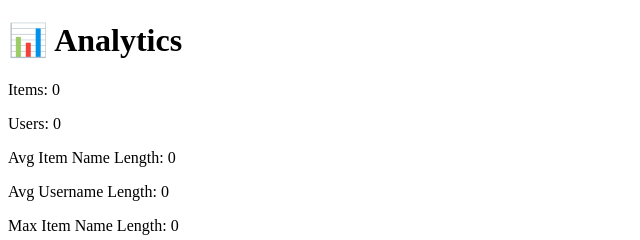
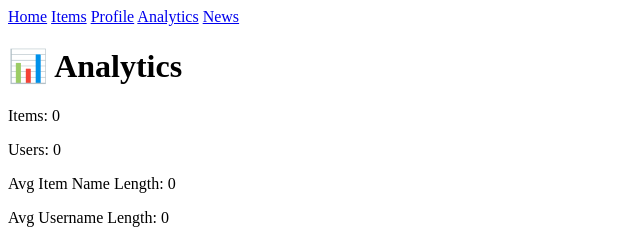
Before and after one commit to siri16924/lab12_, a plain HTML site: page Buggy_Repo/frontend/analytics.html in a window 1280 px wide. Shown: the top 240 px of the page, without its empty margins (0-640 px from the left). Drawn offline with Linux system fonts and the light colour scheme.

Commit message:
analytic_nv

```diff
--- a/Buggy_Repo/frontend/analytics.html
+++ b/Buggy_Repo/frontend/analytics.html
@@ -8,6 +8,14 @@
 <body>
   <div class="container">
     <!-- Did I GPT this code???-->
+    <nav>
+      <!-- Excited for the new Mission Impossible movie ? -->
+      <a href="index.html">Home</a>
+      <a href="items.html">Items</a>
+      <a href="profile.html">Profile</a>
+      <a href="analytics.html">Analytics</a>
+      <a href="news.html">News</a>
+    </nav>
     <h1>📊 Analytics</h1>
     <div id="stats">
       <p>Items: <span id="itemCount">0</span></p>
```
